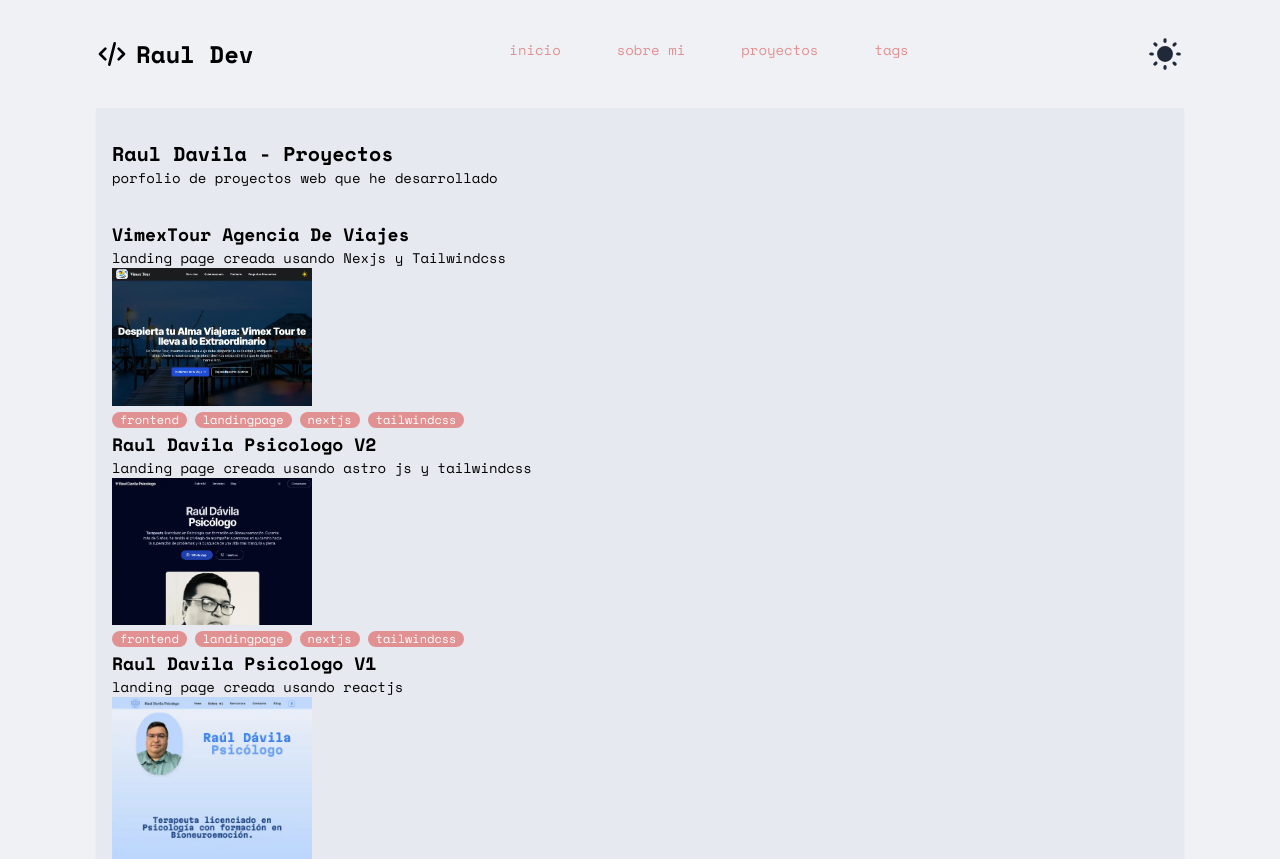
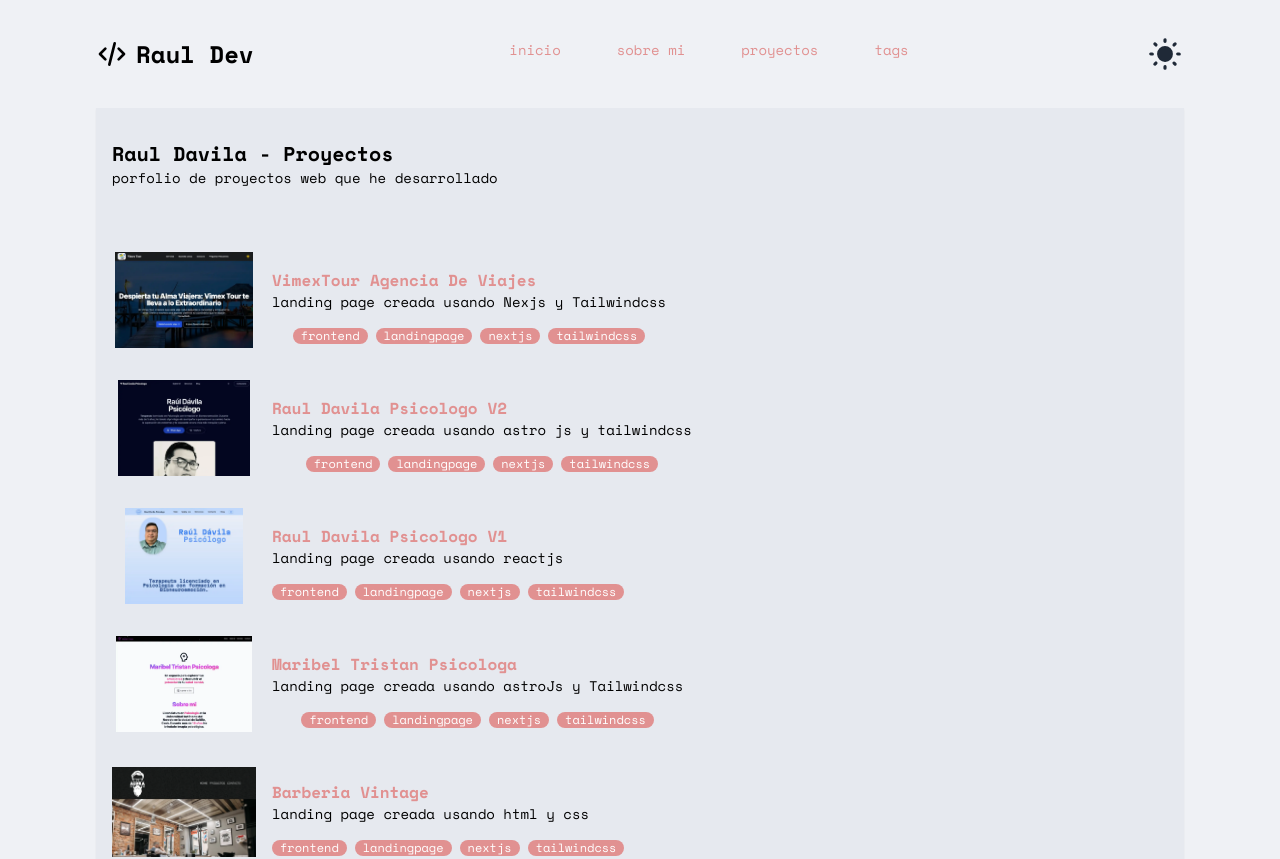
Before and after one commit to magoMercurio/next-portfolio-2024, a Next.js app: page /proyectos in a window 1280 px wide. Shown: the top 859 px of the page. Built offline with nearby package versions, Linux system fonts and the light colour scheme.

Commit message:
refactor proyectpage

```diff
--- a/src/app/proyectos/page.jsx
+++ b/src/app/proyectos/page.jsx
@@ -1,5 +1,6 @@
 import Image from "next/image";
 import Link from "next/link";
+import { Card } from "@/components/Card";
 
 import { proyectsdata } from "@/data/proyectdata";
 
@@ -13,36 +14,12 @@ export default function ProyectsPage() {
     <main className="section">
       <h1>{metadata.title}</h1>
       <p>{metadata.description}</p>
-      <article className=" mt-8">
-        {proyectsdata.map((proyect) => (
-          <div key={proyect.titulo}>
-            <h2>{proyect.titulo}</h2>
-            <p>{proyect.descripcion}</p>
-            <Link href={`/proyectos/${proyect.slug}`}
-              className="w-fit h-fit"
-            >
-              <Image
-                width={200}
-                height={200}
-                className="object-contain"
-                priority
-                blurDataURL={proyect.imagen}
-                placeholder="blur"
-                src={proyect.imagen}
-                alt={proyect.titulo}
-              />
-            </Link>
-            <ul className="inline-flex flex-wrap gap-2">
-              {
-                proyect.tags.map((tag) => (
-                  <li key={tag}
-                    className="tagspill"
-                  >{tag}</li>
-                ))
-              }
-            </ul>
-          </div>
-        ))}
+      <article className=" mt-8 flex flex-col">
+      {proyectsdata.map((proyect) => {
+          return (
+            <Card key={proyect.titulo} className={`mt-8`} proyect={proyect} />
+          );
+        })}
       </article>
     </main>
   );
--- a/src/components/Card.jsx
+++ b/src/components/Card.jsx
@@ -23,10 +23,10 @@ export const Card = ({ proyect, className }) => {
       </Link>
       <div className="mx-4 mt-4">
         <div>
-        <h3 className="accent">{titulo}</h3>
-        <p>{descripcion}</p>
+        <h3 className="accent text-center sm:text-left">{titulo}</h3>
+        <p className="text-center sm:text-left">{descripcion}</p>
         </div>
-      <ul className="flex flex-wrap mt-4 gap-2">
+      <ul className="flex flex-row flex-wrap justify-center mt-4 gap-2">
         {tags.map((tag) => (
           <li key={tag} className="tagspill">
             {tag}
```
